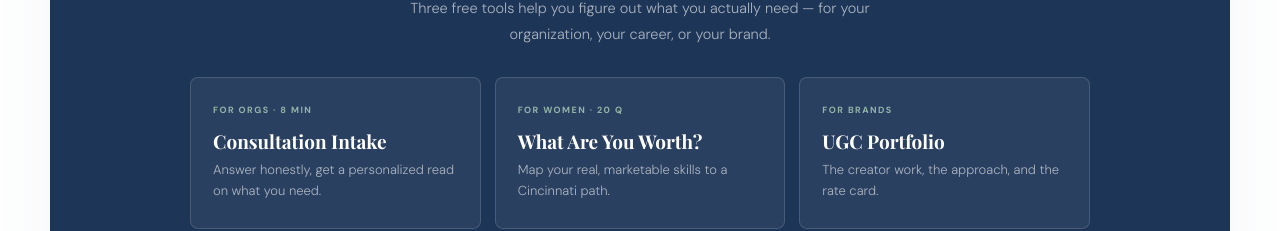
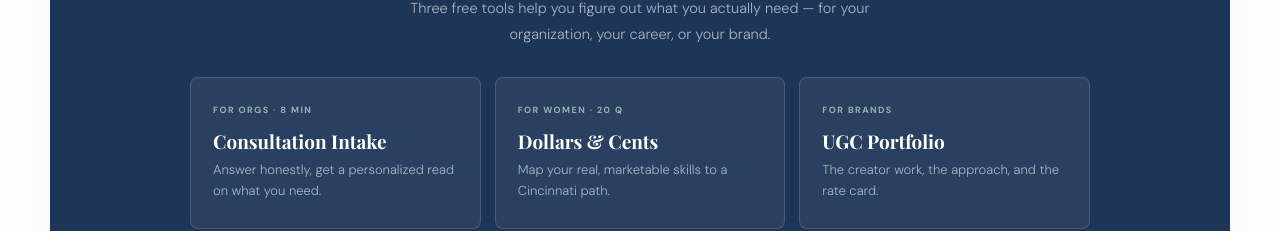
Before and after one commit to girlhoodcollective/girlhoodcincy, a React (Vite) app: page / in a window 1280 px wide. Shown: the part 799-1030 px from the top of the page. Built offline with nearby package versions, Linux system fonts and the light colour scheme; a web font is replaced by a local one.

Commit message:
Update Home.jsx

```diff
--- a/src/pages/Home.jsx
+++ b/src/pages/Home.jsx
@@ -118,7 +118,7 @@ export default function Home() {
           </Link>
           <Link className="hover-lift" to="/worth-quiz" style={{ textDecoration: 'none', background: 'rgba(255,255,255,.06)', border: '1px solid rgba(255,255,255,.14)', borderRadius: 8, padding: '26px 22px', textAlign: 'left', display: 'block' }}>
             <div style={{ font: '700 9px var(--font-sans)', letterSpacing: '.16em', textTransform: 'uppercase', color: 'var(--gc-lavender-soft)', marginBottom: 12 }}>For women · 20 Q</div>
-            <div style={{ fontFamily: 'var(--font-serif)', fontSize: 19, fontWeight: 700, color: '#fff', marginBottom: 6 }}>What Are You Worth?</div>
+            <div style={{ fontFamily: 'var(--font-serif)', fontSize: 19, fontWeight: 700, color: '#fff', marginBottom: 6 }}>Dollars & Cents </div>
             <p style={{ fontSize: 13, fontWeight: 300, color: 'rgba(255,255,255,.6)', lineHeight: 1.6 }}>Map your real, marketable skills to a Cincinnati path.</p>
           </Link>
           <Link className="hover-lift" to="/ugc" style={{ textDecoration: 'none', background: 'rgba(255,255,255,.06)', border: '1px solid rgba(255,255,255,.14)', borderRadius: 8, padding: '26px 22px', textAlign: 'left', display: 'block' }}>
```
